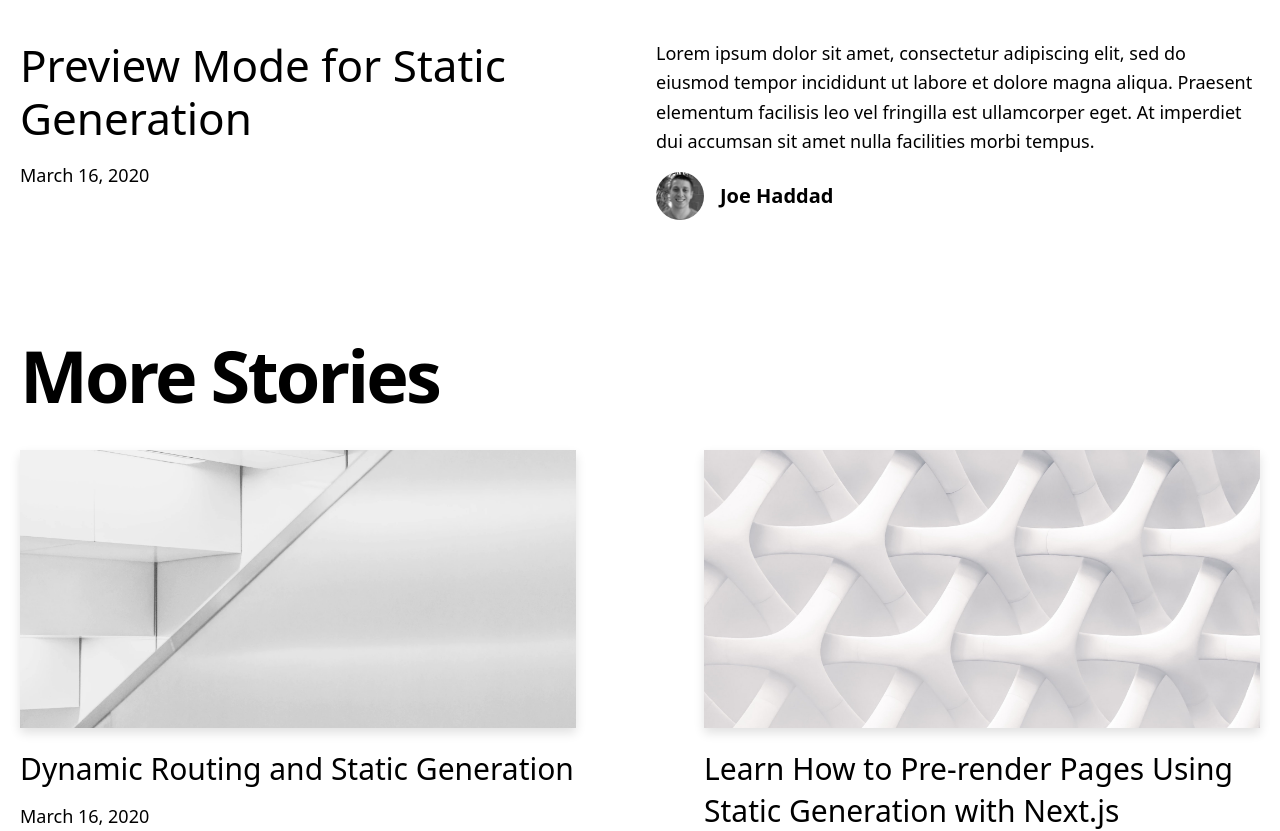
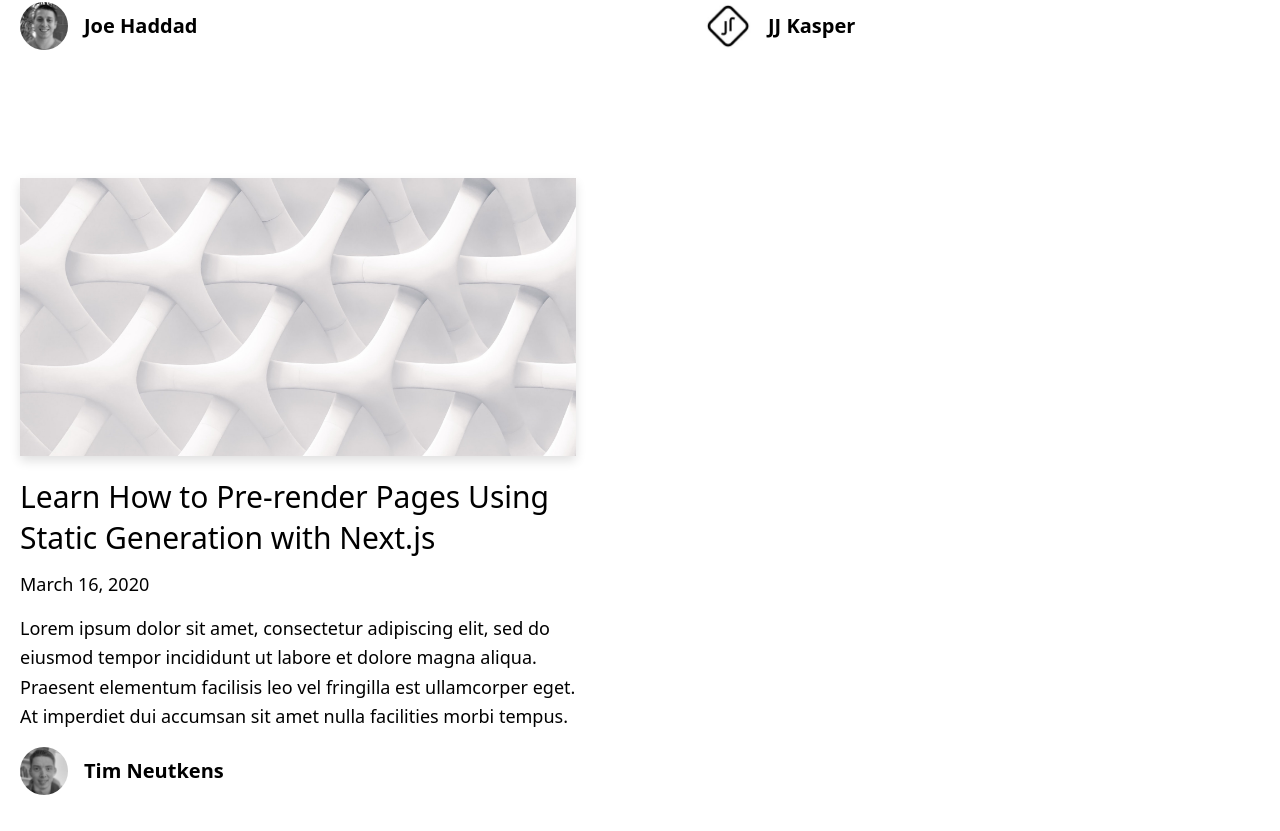
Before and after one commit to davidkhuu/personal-website, a Next.js app: page / in a window 1280 px wide. Shown: the part 797-1628 px from the top of the page. Built offline with nearby package versions, Linux system fonts and the light colour scheme.

Commit message:
Create recent posts component to display recent blog posts

```diff
--- a/components/more-stories.tsx
+++ b/components/recent-posts.tsx
@@ -1,18 +1,18 @@
-import PostPreview from './post-preview'
+import PostPreview from './post-preview';
 import Post from '../types/post'
 
 type Props = {
-  posts: Post[]
+  recentPosts: Post[]
 }
 
-const MoreStories = ({ posts }: Props) => {
+const RecentPosts = ({ recentPosts }: Props) => {
   return (
     <section>
       <h2 className="mb-8 text-6xl md:text-7xl font-bold tracking-tighter leading-tight">
-        More Stories
+        Recent Posts
       </h2>
       <div className="grid grid-cols-1 md:grid-cols-2 md:gap-x-16 lg:gap-x-32 gap-y-20 md:gap-y-32 mb-32">
-        {posts.map((post) => (
+        {recentPosts.map((post) => (
           <PostPreview
             key={post.slug}
             title={post.title}
@@ -28,4 +28,4 @@ const MoreStories = ({ posts }: Props) => {
   )
 }
 
-export default MoreStories
+export default RecentPosts
--- a/pages/index.tsx
+++ b/pages/index.tsx
@@ -1,5 +1,4 @@
-import MoreStories from '../components/more-stories'
-import HeroPost from '../components/hero-post'
+import RecentPosts from '../components/recent-posts'
 import Page from '../components/page'
 import { getAllPosts } from '../lib/api'
 import Post from '../types/post'
@@ -9,21 +8,9 @@ type Props = {
 }
 
 const Index = ({ allPosts }: Props) => {
-  const heroPost = allPosts[0]
-  const morePosts = allPosts.slice(1)
   return (
     <Page>
-      {heroPost && (
-        <HeroPost
-          title={heroPost.title}
-          coverImage={heroPost.coverImage}
-          date={heroPost.date}
-          author={heroPost.author}
-          slug={heroPost.slug}
-          excerpt={heroPost.excerpt}
-        />
-      )}
-      {morePosts.length > 0 && <MoreStories posts={morePosts} />}
+      <RecentPosts recentPosts={allPosts} />
     </Page>
   )
 }
```
